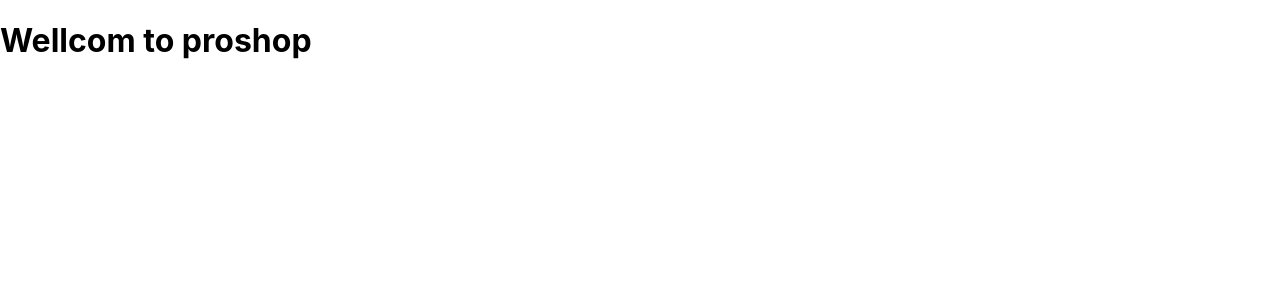
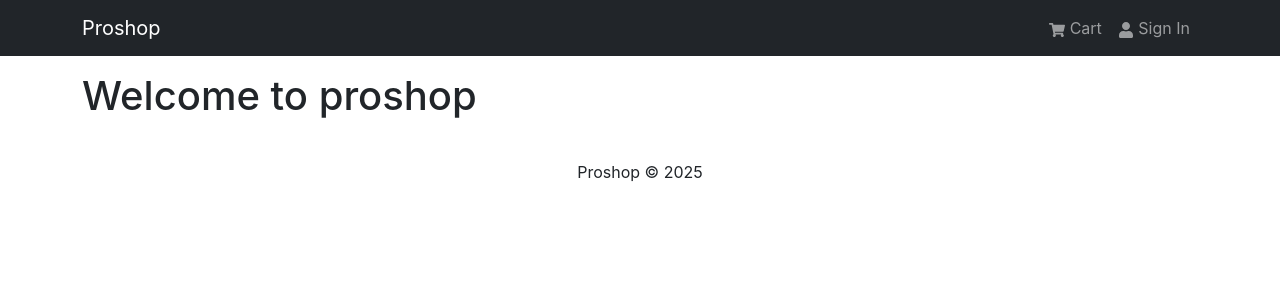
Before and after one commit to Milky-Siraj/proshop, a React (Create React App) app in the folder frontend/: page / in a window 1280 px wide. Shown: the top 300 px of the page. Built offline with nearby package versions, Linux system fonts and the light colour scheme.

Commit message:
Header and footer

```diff
--- a/frontend/package.json
+++ b/frontend/package.json
@@ -7,8 +7,11 @@
     "@testing-library/jest-dom": "^6.6.3",
     "@testing-library/react": "^16.3.0",
     "@testing-library/user-event": "^13.5.0",
+    "bootstrap": "^5.3.7",
     "react": "^19.1.0",
+    "react-bootstrap": "^2.10.10",
     "react-dom": "^19.1.0",
+    "react-icons": "^5.5.0",
     "react-scripts": "5.0.1",
     "web-vitals": "^2.1.4"
   },
--- a/frontend/src/App.js
+++ b/frontend/src/App.js
@@ -1,7 +1,19 @@
 import React from "react";
-
+import { Container } from "react-bootstrap";
+import Header from "./components/Header";
+import Footer from "./components/Footer";
 const App = () => {
-  return <h1>Wellcom to proshop</h1>;
+  return (
+    <>
+      <Header />
+      <main className="py-3">
+        <Container>
+          <h1>Welcome to proshop</h1>
+        </Container>
+      </main>
+      <Footer />
+    </>
+  );
 };
 
 export default App;
--- /dev/null
+++ b/frontend/src/components/Footer.jsx
@@ -0,0 +1,20 @@
+import React from "react";
+import { Container, Row, Col } from "react-bootstrap";
+
+const Footer = () => {
+  const currentYear = new Date().getFullYear();
+
+  return (
+    <footer>
+      <Container>
+        <Row>
+          <Col className="text-center py-3">
+            <p>Proshop &copy; {currentYear}</p>
+          </Col>
+        </Row>
+      </Container>
+    </footer>
+  );
+};
+
+export default Footer;
--- /dev/null
+++ b/frontend/src/components/Header.jsx
@@ -0,0 +1,28 @@
+import React from "react";
+import { Navbar, Nav, Container } from "react-bootstrap";
+import { FaShoppingCart, FaUser } from "react-icons/fa";
+
+const Header = () => {
+  return (
+    <header>
+      <Navbar bg="dark" variant="dark" expand="md" collapseOnSelect>
+        <Container>
+          <Navbar.Brand href="/">Proshop</Navbar.Brand>
+          <Navbar.Toggle aria-controls="basic-navbar-nav" />
+          <Navbar.Collapse id="basic-navbar-nav">
+            <Nav className="ms-auto">
+              <Nav.Link href="/cart">
+                <FaShoppingCart /> Cart
+              </Nav.Link>
+              <Nav.Link href="/login">
+                <FaUser /> Sign In
+              </Nav.Link>
+            </Nav>
+          </Navbar.Collapse>
+        </Container>
+      </Navbar>
+    </header>
+  );
+};
+
+export default Header;
```
Also changed, not shown: frontend/src/index.js (+7 -9 lines), 1 other file (tests, documents, lock files or other folders).
